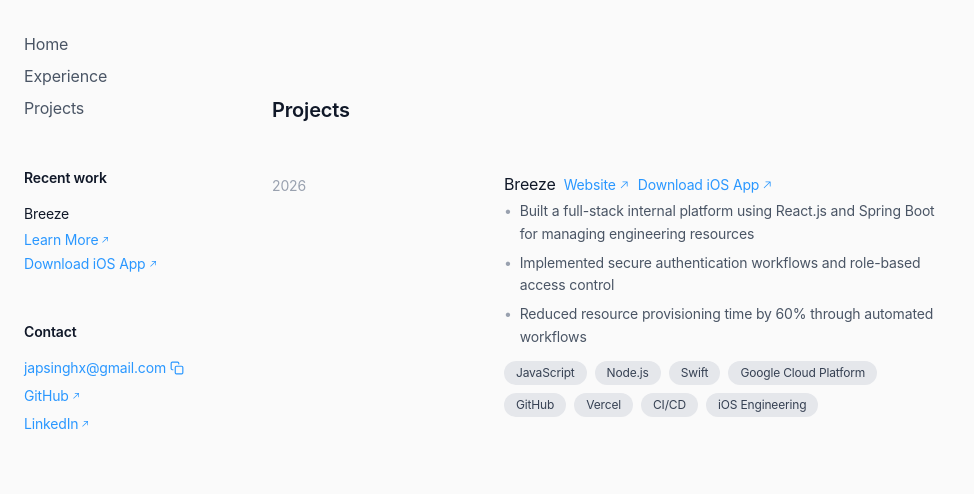
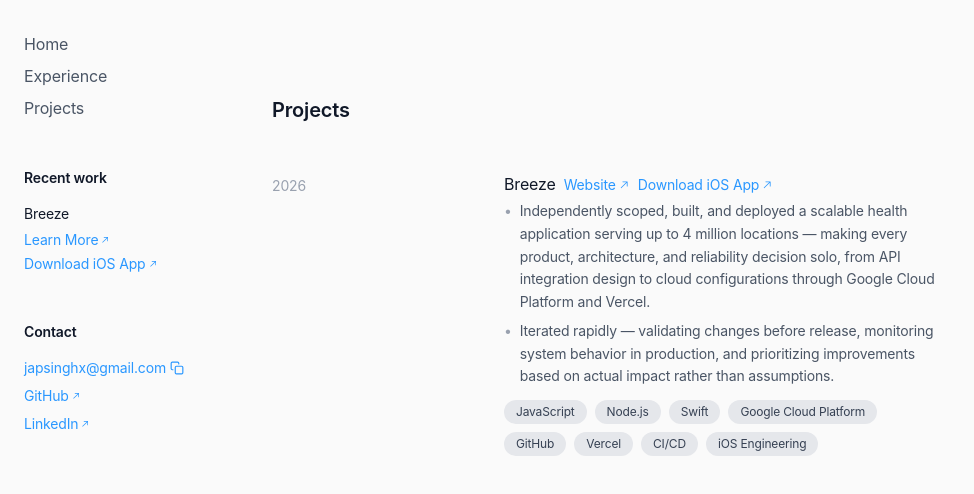
Before and after one commit to japsinghx/my_portfolio, a React (Vite) app in the folder client/: page /projects in a window 1280 px wide. Shown: the top 494 px of the page, without its empty margins (0-974 px from the left). Built offline with nearby package versions, Linux system fonts and the light colour scheme.

Commit message:
Updating project details

```diff
--- a/client/src/pages/Projects.jsx
+++ b/client/src/pages/Projects.jsx
@@ -4,9 +4,8 @@ const Projects = () => {
             date: "2026",
             title: "Breeze",
             description: [
-                "Built a full-stack internal platform using React.js and Spring Boot for managing engineering resources",
-                "Implemented secure authentication workflows and role-based access control",
-                "Reduced resource provisioning time by 60% through automated workflows"
+                "Independently scoped, built, and deployed a scalable health application serving up to 4 million locations — making every product, architecture, and reliability decision solo, from API integration design to cloud configurations through Google Cloud Platform and Vercel.",
+                "Iterated rapidly — validating changes before release, monitoring system behavior in production, and prioritizing improvements based on actual impact rather than assumptions."
             ],
             technologies: ["JavaScript", "Node.js", "Swift", "Google Cloud Platform", "GitHub",
                 "Vercel", "CI/CD", "iOS Engineering"
```
